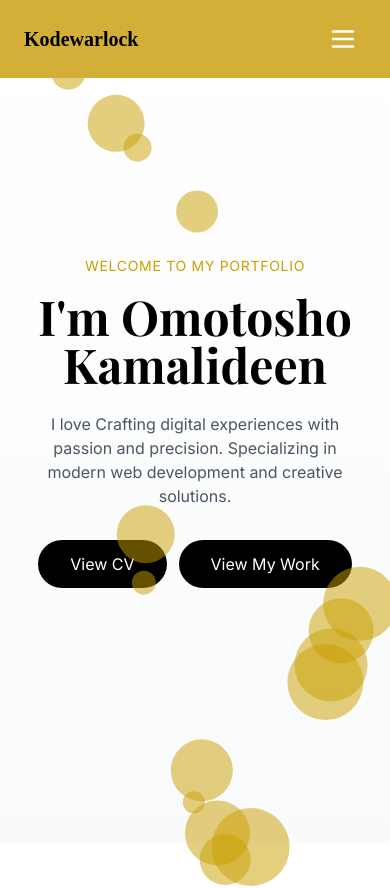
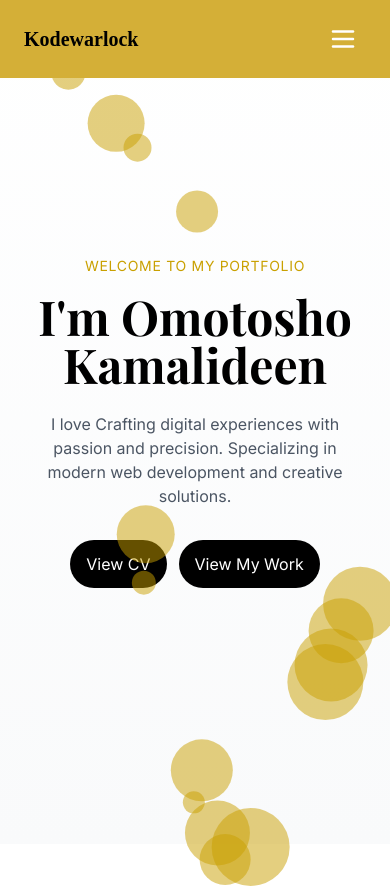
Before and after one commit to Dapious99/omotosho-kamalideen, a Next.js app: page / in a window 390 px wide. Shown: the top 888 px of the page. Built offline with nearby package versions, Linux system fonts and the light colour scheme; a web font is replaced by a local one.

Commit message:
adjustment on hero buttons

```diff
--- a/src/components/Hero.tsx
+++ b/src/components/Hero.tsx
@@ -30,7 +30,7 @@ const Hero = () => {
               href="#"
               target="_blank"
               rel="noopener noreferrer"
-              className="bg-black text-white font-inter px-8 py-3 rounded-full hover:py-4 hover:bg-gray-700 transition-colors"
+              className="bg-black text-white font-inter px-4 md:px-8 py-3 rounded-full hover:py-4 hover:bg-gray-700 transition-colors"
             >
               View CV
             </a>
@@ -38,7 +38,7 @@ const Hero = () => {
               <motion.button
                 whileHover={{ scale: 1.05 }}
                 whileTap={{ scale: 0.95 }}
-                className="bg-black text-white font-inter px-8 py-3 rounded-full hover:bg-gray-700 transition-colors"
+                className="bg-black text-white font-inter px-4 md:px-8 py-3 rounded-full hover:bg-gray-700 transition-colors"
               >
                 View My Work
               </motion.button>
```
